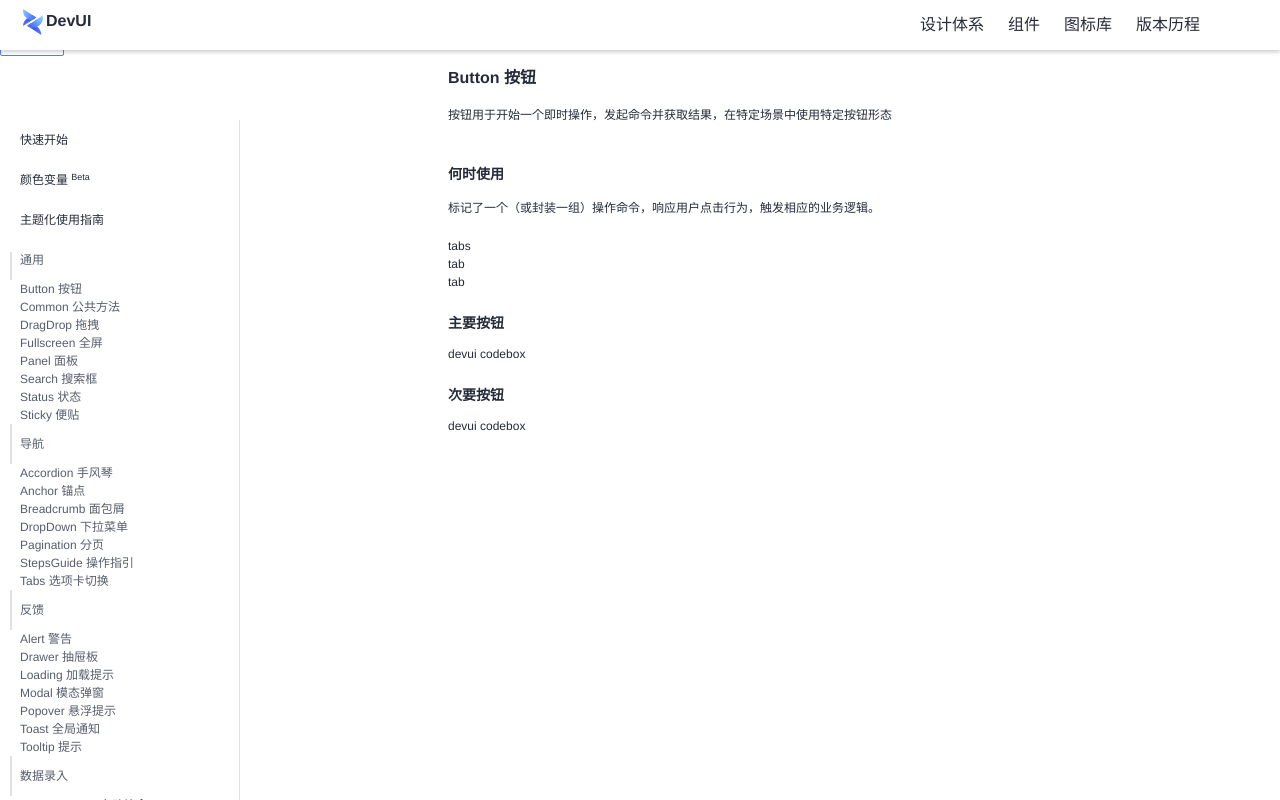
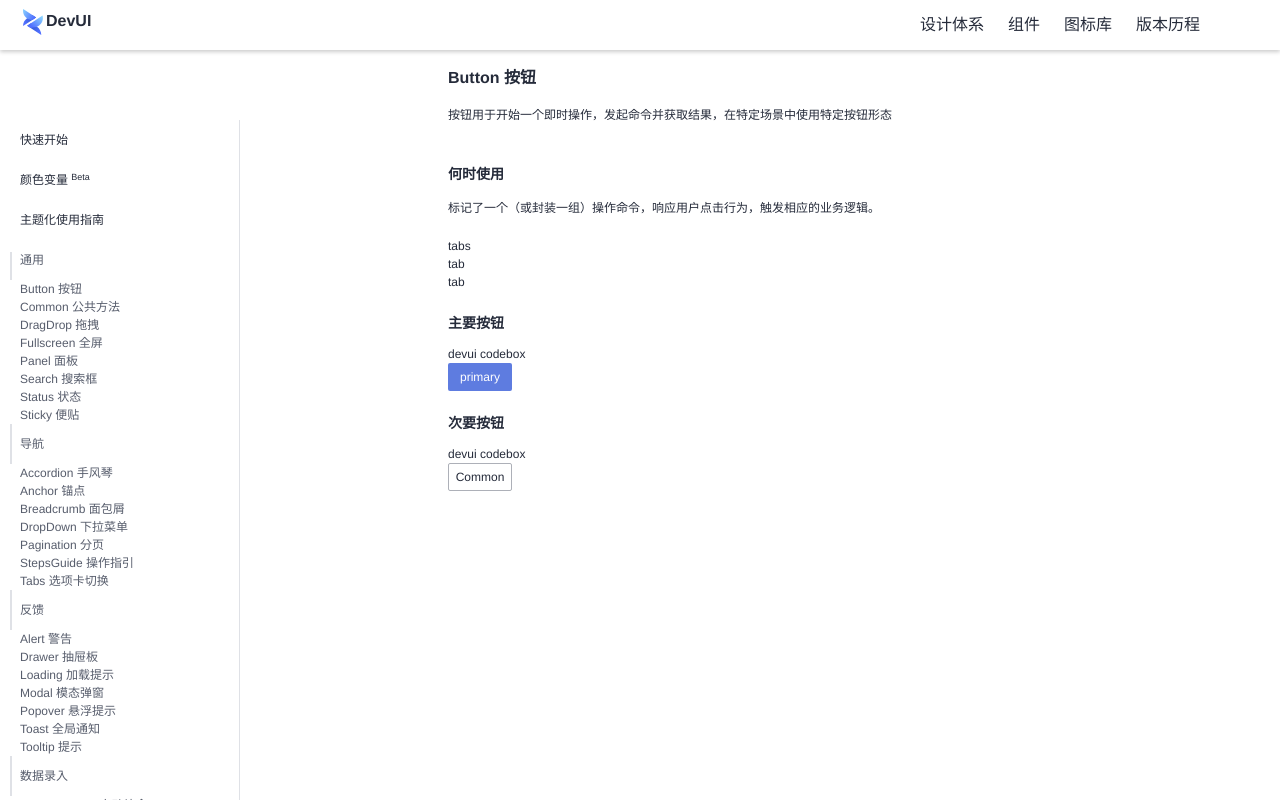
Before and after one commit to kagol/vue-devui-early, a Vue app: page /components/button in a window 1280 px wide. Built offline with nearby package versions, Linux system fonts and the light colour scheme.

Commit message:
feat(button): add demo

```diff
--- a/devui/button/button.tsx
+++ b/devui/button/button.tsx
@@ -8,6 +8,7 @@ export type IButtonSize = 'lg' | 'md' | 'sm' | 'xs';
 import './button.scss';
 
 export default defineComponent({
+  name: 'd-button',
   props: {
     id: {
       type: [String, Number]
@@ -29,8 +30,8 @@ export default defineComponent({
       default: 'default'
     },
     bordered: {
-      type: String as () => IButtonPosition,
-      default: 'default'
+      type: Boolean,
+      default: false
     },
     icon: {
       type: String,
--- a/devui/button/demo/button-demo.vue
+++ b/devui/button/demo/button-demo.vue
@@ -20,8 +20,8 @@
 <script>
 import { defineComponent } from 'vue'
 import DevUICodeBox from '../../shared/devui-codebox/devui-codebox.vue'
-import DevUIButtonPrimary from './primary/primary.vue'
-import DevUIButtonCommon from './common/common.vue'
+import DevUIButtonPrimary from './primary/primary'
+import DevUIButtonCommon from './common/common'
 
 export default defineComponent({
   name: 'd-button-demo',
@@ -29,6 +29,14 @@ export default defineComponent({
     'd-codebox': DevUICodeBox,
     'd-button-primary': DevUIButtonPrimary,
     'd-button-common': DevUIButtonCommon,
+  },
+  setup() {
+    const primarySource = {};
+    const commonSource = {};
+    return {
+      primarySource,
+      commonSource
+    }
   }
 })
 </script>
--- /dev/null
+++ b/devui/button/demo/common/common.tsx
@@ -0,0 +1,15 @@
+import { defineComponent } from 'vue';
+import Button from '../../button';
+
+export default defineComponent({
+  name: 'd-button-common',
+  setup() {
+    return () => {
+      return (
+        <div>
+          <Button bsStyle="common">Common</Button>
+        </div>
+      );
+    }
+  }
+});
--- a/devui/button/demo/common/common.vue
+++ /dev/null
@@ -1,13 +0,0 @@
-<template>
-  <div>
-    button demo common
-  </div>
-</template>
-
-<script>
-import { defineComponent } from 'vue'
-
-export default defineComponent({
-  name: 'd-button-common'
-})
-</script>
--- /dev/null
+++ b/devui/button/demo/primary/primary.tsx
@@ -0,0 +1,15 @@
+import { defineComponent } from 'vue';
+import Button from '../../button';
+
+export default defineComponent({
+  name: 'd-button-primary',
+  setup() {
+    return () => {
+      return (
+        <div>
+          <Button bsStyle="primary">primary</Button>
+        </div>
+      );
+    }
+  }
+});
--- a/devui/button/demo/primary/primary.vue
+++ /dev/null
@@ -1,13 +0,0 @@
-<template>
-  <div>
-    button demo primary
-  </div>
-</template>
-
-<script>
-import { defineComponent } from 'vue'
-
-export default defineComponent({
-  name: 'd-button-primary'
-})
-</script>
--- a/devui/shared/devui-codebox/devui-codebox.vue
+++ b/devui/shared/devui-codebox/devui-codebox.vue
@@ -1,6 +1,7 @@
 <template>
   <div>
     devui codebox
+    <slot></slot>
   </div>
 </template>
 
--- a/src/app.vue
+++ b/src/app.vue
@@ -94,29 +94,19 @@
     </div>
     <!-- <app-content></app-content> -->
     <router-view></router-view>
-    <d-button @click="confirm">Confirm</d-button>
-    <d-button @click="cancel">Cancel</d-button>
   </div>
 </template>
 
 <script lang="ts">
 import { defineComponent } from 'vue'
 import AppContent from './components/app-content.vue'
-import DevUIButton from '../devui/button/button'
 
 export default defineComponent({
   name: 'App',
   components: {
     AppContent,
-    'd-button': DevUIButton,
   },
   methods: {
-    confirm() {
-      console.log('confirm')
-    },
-    cancel() {
-      console.log('cancel')
-    }
   }
 })
 </script>
```
Also changed, not shown: devui/button/index.ts (added).
